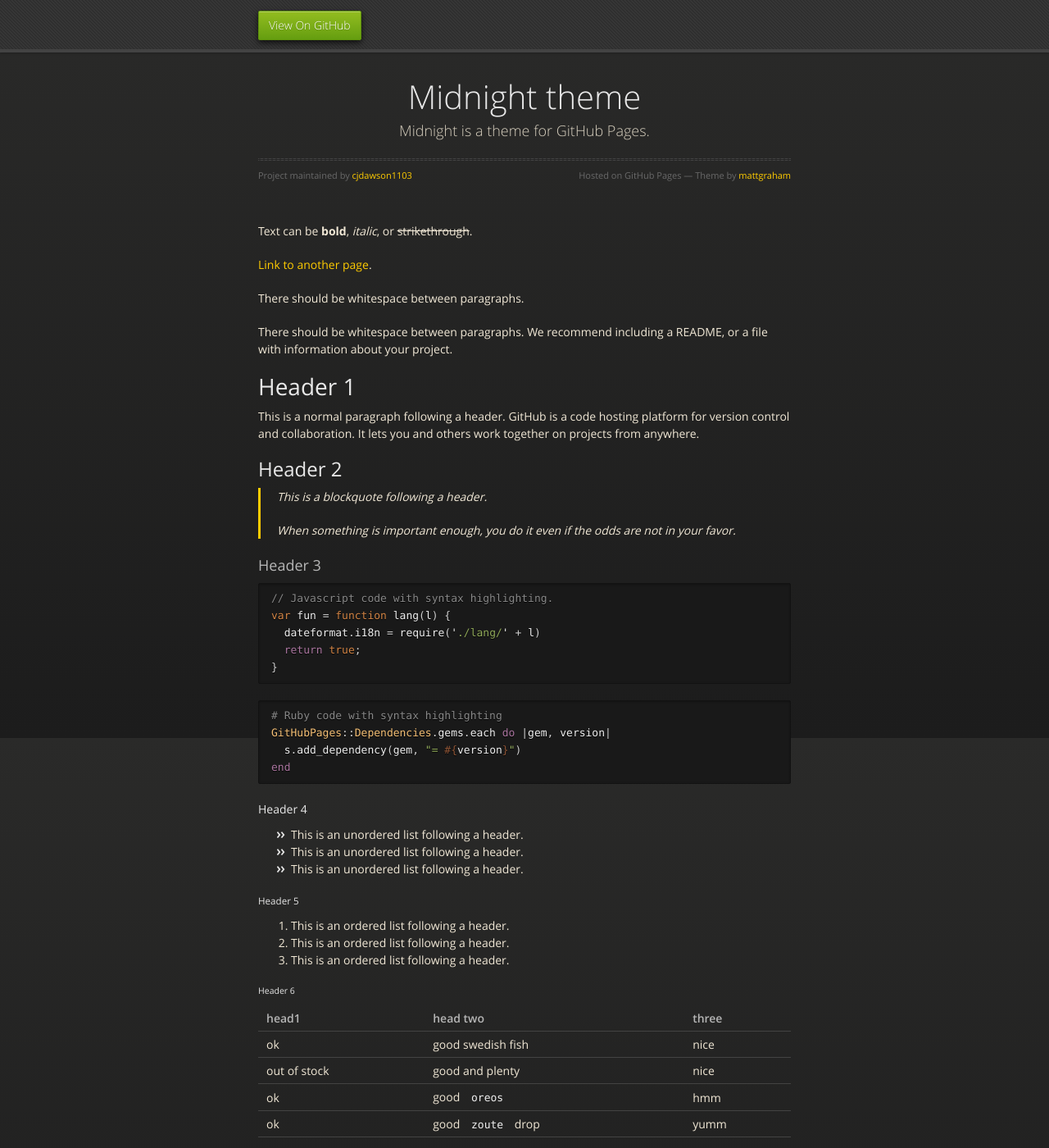
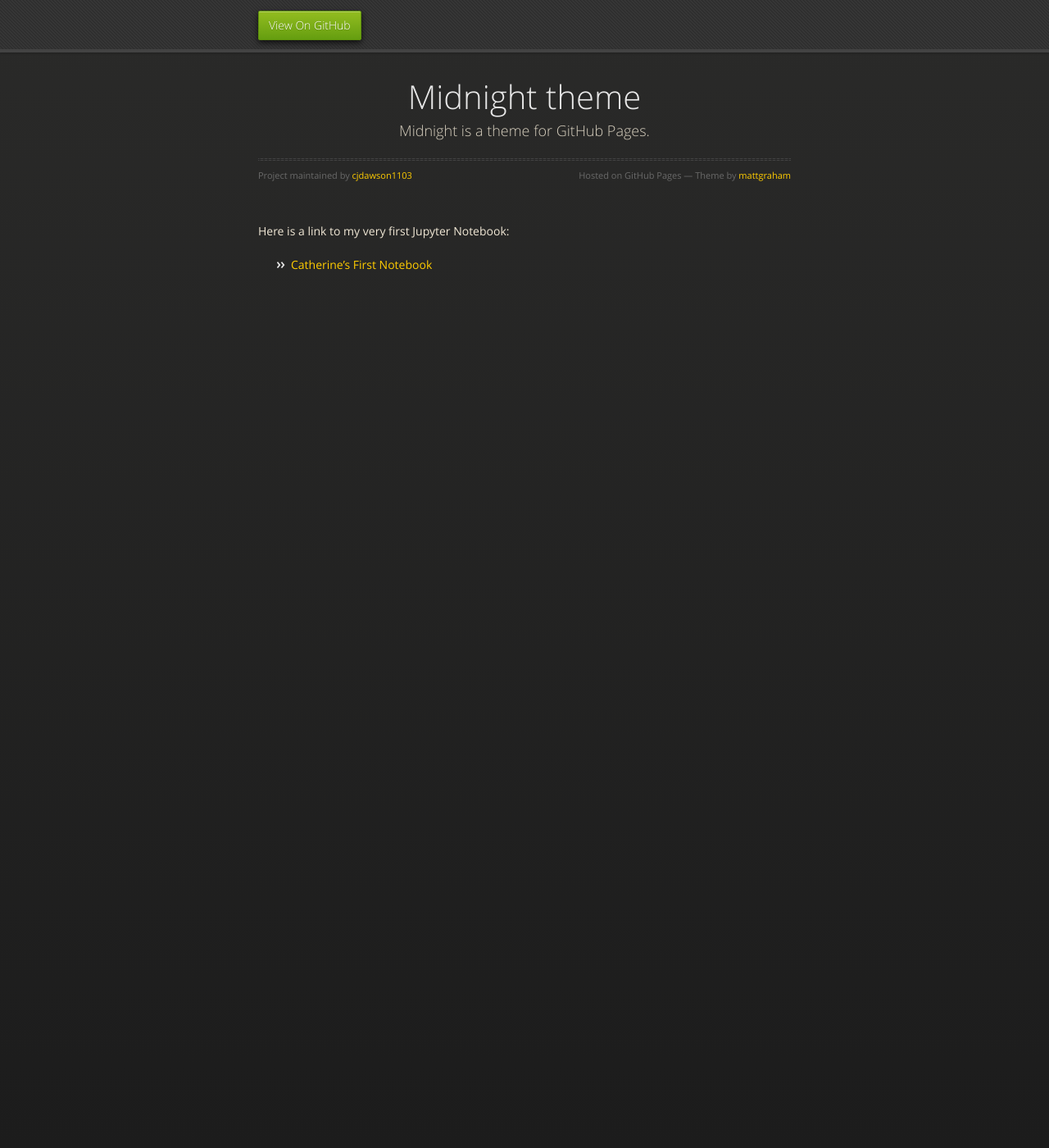
Before and after one commit to cjdawson1103/cjdawson1103.github.io, a Jekyll site: the page built from index.md, in a window 1280 px wide and 1400 px high. Shown: the whole window at 82% size. Built offline with Jekyll 4.4.1, drawn with Linux system fonts in a browser that asks for light colours; our own code applies the rules of GitHub Pages for plain Markdown files; some of the changed text lies outside the part shown.

Commit message:
Update index.md

````diff
--- a/index.md
+++ b/index.md
@@ -3,122 +3,5 @@
 description: Catherine's GitHub Portfolio Assignment
 ---
 
-Text can be **bold**, _italic_, or ~~strikethrough~~.
-
-[Link to another page](./another-page.html).
-
-There should be whitespace between paragraphs.
-
-There should be whitespace between paragraphs. We recommend including a README, or a file with information about your project.
-
-# Header 1
-
-This is a normal paragraph following a header. GitHub is a code hosting platform for version control and collaboration. It lets you and others work together on projects from anywhere.
-
-## Header 2
-
-> This is a blockquote following a header.
->
-> When something is important enough, you do it even if the odds are not in your favor.
-
-### Header 3
-
-```js
-// Javascript code with syntax highlighting.
-var fun = function lang(l) {
-  dateformat.i18n = require('./lang/' + l)
-  return true;
-}
-```
-
-```ruby
-# Ruby code with syntax highlighting
-GitHubPages::Dependencies.gems.each do |gem, version|
-  s.add_dependency(gem, "= #{version}")
-end
-```
-
-#### Header 4
-
-*   This is an unordered list following a header.
-*   This is an unordered list following a header.
-*   This is an unordered list following a header.
-
-##### Header 5
-
-1.  This is an ordered list following a header.
-2.  This is an ordered list following a header.
-3.  This is an ordered list following a header.
-
-###### Header 6
-
-| head1        | head two          | three |
-|:-------------|:------------------|:------|
-| ok           | good swedish fish | nice  |
-| out of stock | good and plenty   | nice  |
-| ok           | good `oreos`      | hmm   |
-| ok           | good `zoute` drop | yumm  |
-
-### There's a horizontal rule below this.
-
-* * *
-
-### Here is an unordered list:
-
-*   Item foo
-*   Item bar
-*   Item baz
-*   Item zip
-
-### And an ordered list:
-
-1.  Item one
-1.  Item two
-1.  Item three
-1.  Item four
-
-### And a nested list:
-
-- level 1 item
-  - level 2 item
-  - level 2 item
-    - level 3 item
-    - level 3 item
-- level 1 item
-  - level 2 item
-  - level 2 item
-  - level 2 item
-- level 1 item
-  - level 2 item
-  - level 2 item
-- level 1 item
-
-### Small image
-
-![Octocat](https://github.githubassets.com/images/icons/emoji/octocat.png)
-
-### Large image
-
-![Branching](https://guides.github.com/activities/hello-world/branching.png)
-
-
-### Definition lists can be used with HTML syntax.
-
-<dl>
-<dt>Name</dt>
-<dd>Godzilla</dd>
-<dt>Born</dt>
-<dd>1952</dd>
-<dt>Birthplace</dt>
-<dd>Japan</dd>
-<dt>Color</dt>
-<dd>Green</dd>
-</dl>
-
-```
-Long, single-line code blocks should not wrap. They should horizontally scroll if they are too long. This line should be long enough to demonstrate this.
-```
-
-```
-The final element.
-```
+Here is a link to my very first Jupyter Notebook:
+- [Catherine's First Notebook](/Catherine's First Notebook)
````
